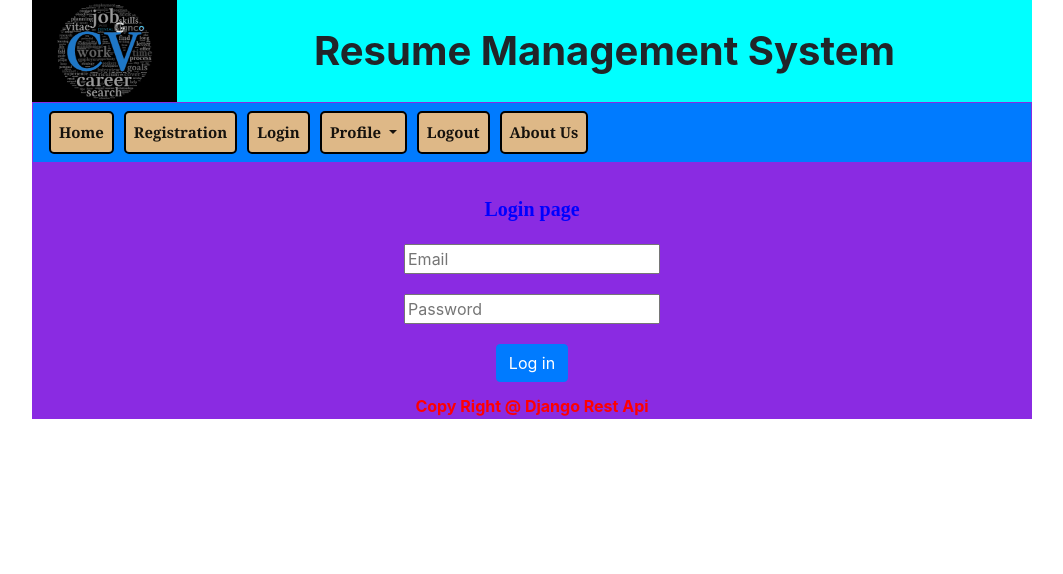
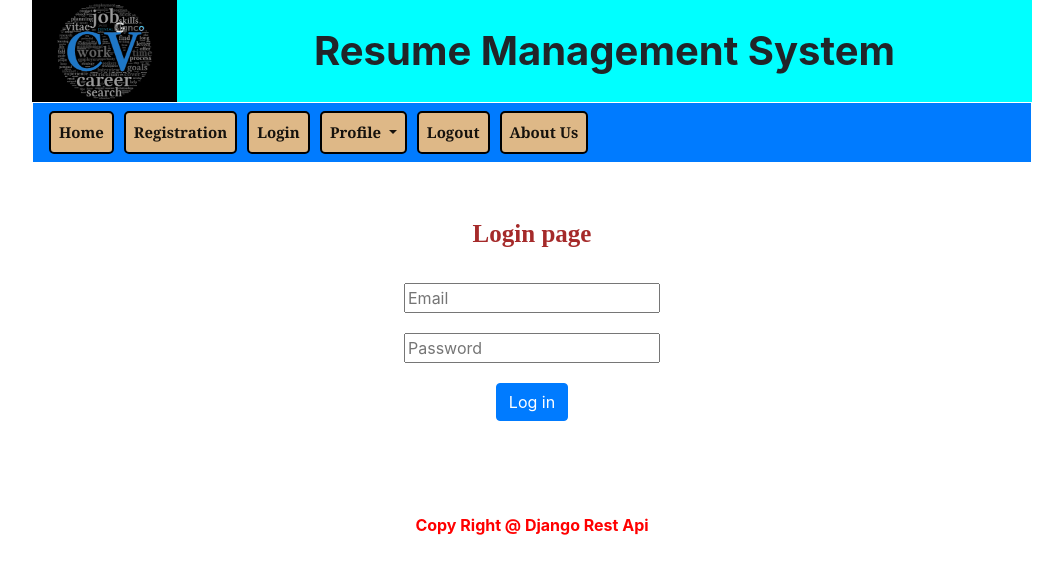
Before and after one commit to Pavan-tech-kumar/Resumeproject, a Django app: page /login/ in a window 1280 px wide. Shown: the top 574 px of the page, without its empty margins (108-1171 px from the left). Run offline with Django 3.2, Linux system fonts and the light colour scheme; lists and menus that the app fills with data are empty.

Commit message:
Small Modifications in design of Registration and Login page

```diff
--- a/Resumeproject/templates/index.html
+++ b/Resumeproject/templates/index.html
@@ -8,6 +8,7 @@
 
     <!-- Bootstrap CSS -->
     <link rel="stylesheet" href="https://cdn.jsdelivr.net/npm/bootstrap@4.5.3/dist/css/bootstrap.min.css" integrity="sha384-TX8t27EcRE3e/ihU7zmQxVncDAy5uIKz4rEkgIXeMed4M0jlfIDPvg6uqKI2xXr2" crossorigin="anonymous">
+
     <style>
       .menu{
               border-radius: 5px;
@@ -22,6 +23,7 @@
     </style>
 
     <title>Resume Management System</title>
+
   </head>
   <body>
     <table align="center" border="0" width="1000">
--- a/Resumeproject/templates/process_templates/login.html
+++ b/Resumeproject/templates/process_templates/login.html
@@ -1,41 +1,36 @@
 {% extends 'index.html' %}
+
 
 {% block content %}
     {% load static %}
+
     {% if request.session.contact %}
         <h1>You have Already Logged in</h1>
     {% else %}
-        <style>
-            #l1{
-                text-align: center;
-                padding: 10px;
-                color:blue;
-                font-family: 'Times New Roman', Times, serif;
-                font-size: 20px;
-            }
-            table{
-                background-color: blueviolet;
-            }
-        </style>
+
         <form action="{% url 'login_check' %}" method="POST">
             {% csrf_token %}
-            <table align="center" border="0" style="margin-top: 20px;">
+            <table align="center" border="0" style="margin-top: 50px;">
                 <tr>
-                    <th colspan="2" id="l1">Login page</th>
+                    <th colspan="2" style="text-align: center; color: brown; font-size: 25px; font-family: 'Times New Roman', Times, serif;">Login page</th>
                 </tr>
                 <tr>
                     <th style="padding: 10px;">
-                        <input type="email" placeholder="Email" required name="u1">
+
+                        <input type="email"  style="margin-top: 20px;" placeholder="Email" required name="u1">
                     </th>
                 </tr>
                 <tr><th style="padding: 10px;">
+
                     <input type="password" placeholder="Password" required name="u2">
                 </th></tr>
                 <tr>
-                    <th colspan="2" style="text-align: center;padding: 10px;"><button type="submit" class="btn btn-primary">Log in</button></th>
+                    <th colspan="2" style="text-align: center;padding: 10px;"><button type="submit" class="btn btn-primary" style="margin-bottom: 80px;">Log in</button></th>
                 </tr>
             </table>
+
         </form>
+
         {% if error %}
         <div class="alert alert-warning" role="alert" style="text-align: center; color: red;">
             {{ error }}
--- a/Resumeproject/templates/process_templates/registration.html
+++ b/Resumeproject/templates/process_templates/registration.html
@@ -21,9 +21,9 @@
 
     <form action="{% url 'registration' %}" method="POST">
         {% csrf_token %}
-        <table align="center" border="0">
+        <table align="center" border="0" style="margin-top: 50px;">
             <tr>
-                <th colspan="2"><h1>Registration Page</h1></th>
+                <th colspan="2"><h1 style="font-family: 'Times New Roman', Times, serif; font-size: 50px;color: blueviolet;">Registration Page</h1></th>
             </tr>
             <tr>
                 <th>{{ form.name.label }}</th>
@@ -47,7 +47,7 @@
             </tr>
         </table>
         <table align="center">
-            <tr><th colspan="2"><button type="submit" class="btn btn-success">Save</button></th></tr>
+            <tr><th colspan="2"><button type="submit" style="margin-top: 20px;margin-bottom: 70px;" class="btn btn-success">Save</button></th></tr>
         </table>
     </form>
 {% endif %}
--- a/Resumeproject/templates/process_templates/view_profile.html
+++ b/Resumeproject/templates/process_templates/view_profile.html
@@ -3,7 +3,7 @@
 {% block content %}
     {% load static %}
     {% if request.session.contact %}
-        {{ request.session.name }}
+        <h3 style="text-align: center;">{{ request.session.name }}</h3>
     {% else %}
     <div style="text-align: center;">
         <h1>Please Do Login First</h1>
```
Also changed, not shown: Resumeproject/process/static/css/core.css (added, +22 -0 lines), Resumeproject/db.sqlite3.
